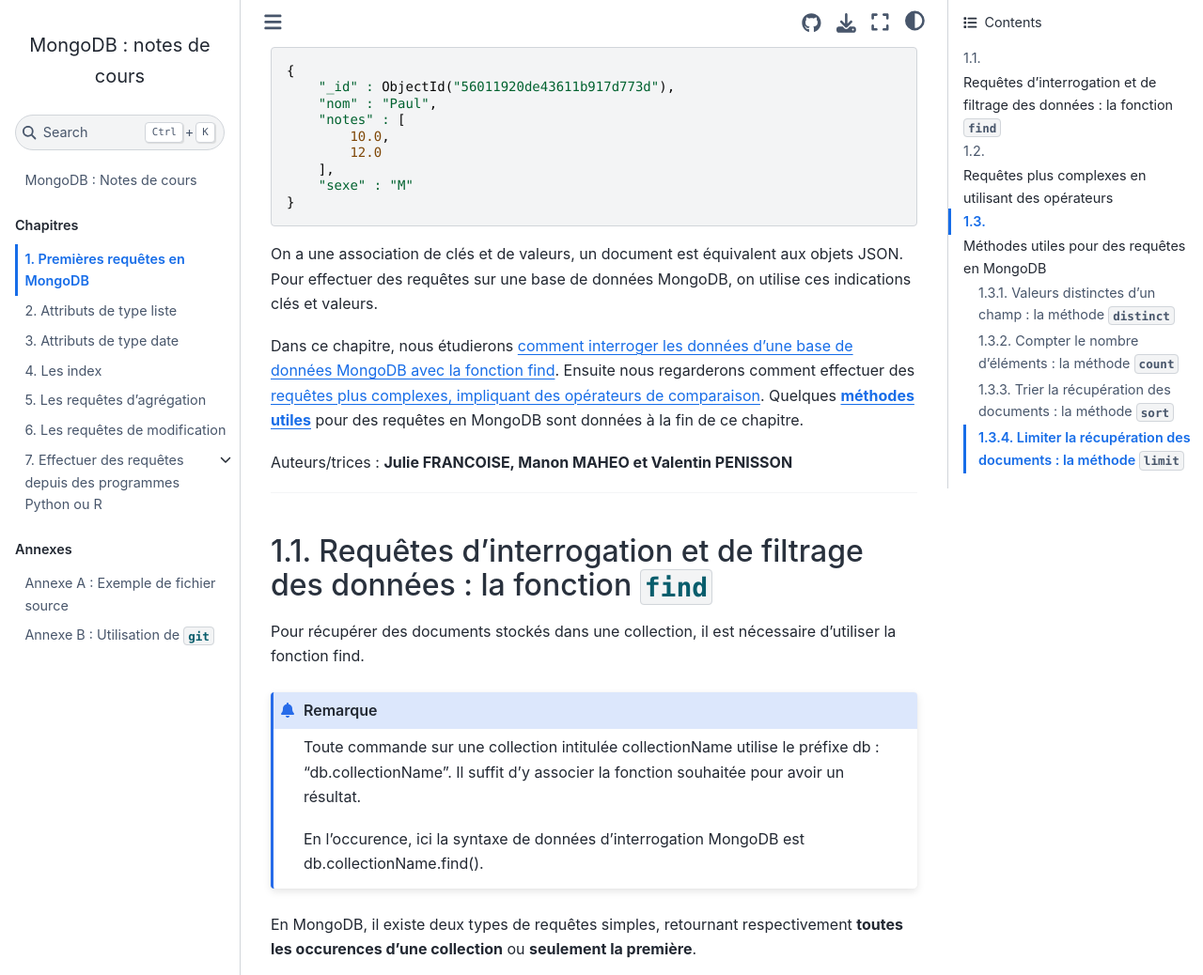
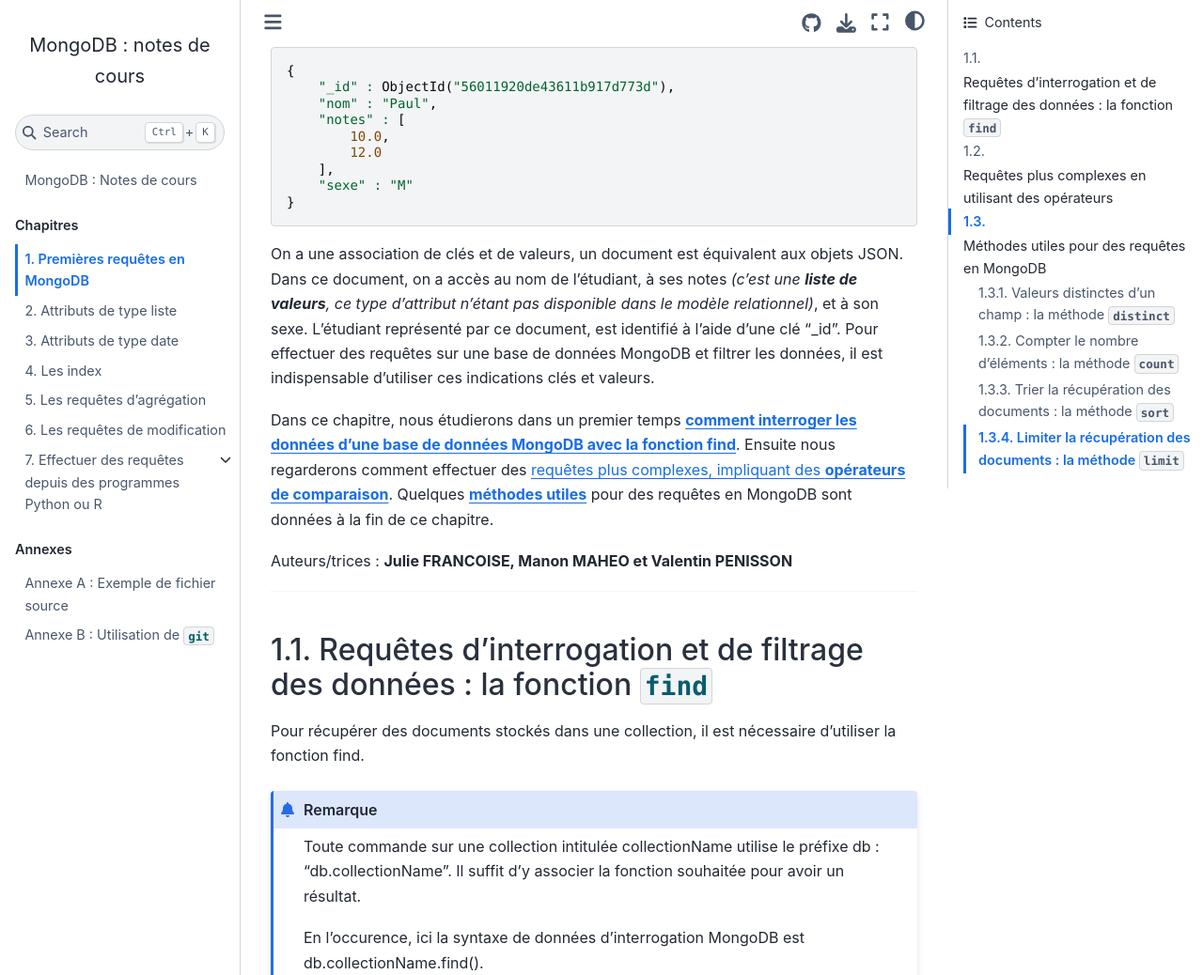
Before and after one commit to rtavenar/mongo_book, a Jupyter Book: the page built from content/01_find.md, in a window 1280 px wide and 1400 px high, scrolled down 582 px, cut to the strip 0-1038 px from the top of the window. Shown: the whole strip at 94% size. Built offline with Jupyter Book 1.0.4 settings and Sphinx 7.4.7 and the Sphinx Book theme 1.1.4, drawn with Linux system fonts in a browser that asks for light colours; some of the changed text lies outside the part shown.

Commit message:
Update 01_find.md

`````diff
--- a/content/01_find.md
+++ b/content/01_find.md
@@ -33,9 +33,9 @@ Tout document appartient à une collection et a un champ appelé "_id" qui ident
 }
 ```
 
-On a une association de clés et de valeurs, un document est équivalent aux objets JSON. Pour effectuer des requêtes sur une base de données MongoDB, on utilise ces indications clés et valeurs.
+On a une association de clés et de valeurs, un document est équivalent aux objets JSON. Dans ce document, on a accès au nom de l'étudiant, à ses notes *(c'est une **liste de valeurs**, ce type d'attribut n'étant pas disponible dans le modèle relationnel)*, et à son sexe. L'étudiant représenté par ce document, est identifié à l'aide d'une clé "_id". Pour effectuer des requêtes sur une base de données MongoDB et filtrer les données, il est indispensable d'utiliser ces indications clés et valeurs.
 
-Dans ce chapitre, nous étudierons [comment interroger les données d'une base de données MongoDB avec la fonction find](#find). Ensuite nous regarderons comment effectuer des [requêtes plus complexes, impliquant des opérateurs de comparaison](#operateurs). Quelques [**méthodes utiles**](#methodes) pour des requêtes en MongoDB sont données à la fin de ce chapitre.
+Dans ce chapitre, nous étudierons dans un premier temps [**comment interroger les données d'une base de données MongoDB avec la fonction find**](#find). Ensuite nous regarderons comment effectuer des [requêtes plus complexes, impliquant des **opérateurs de comparaison**](#operateurs). Quelques [**méthodes utiles**](#methodes) pour des requêtes en MongoDB sont données à la fin de ce chapitre.
 
 Auteurs/trices : **Julie FRANCOISE, Manon MAHEO et Valentin PENISSON**
 
@@ -97,7 +97,7 @@ db.NYfood.find(
 
 ````
 
-Il se peut que pour une clé d'un document, comme par exemple l'adresse d'un restaurant, nous disposons d'un sous-document contenant à la fois les coordonnées GPS et l'adresse postale. Si l'on souhaite poser une condition sur une clé ou plusieurs clés de sous-document, on utilise alors la syntaxe suivante :
+Il se peut que pour une clé d'un document, comme par exemple l'adresse d'un restaurant, nous disposons d'un **sous-document** contenant à la fois les coordonnées GPS et l'adresse postale. Si l'on souhaite **poser une condition sur une clé ou plusieurs clés de sous-document**, on utilise alors la syntaxe suivante :
 
 ```javascript
 db.NYfood.find({"adress.zipcode": "10462"})
@@ -114,7 +114,7 @@ Les résultats que obtenus jusqu’à présent sont parfois assez indigestes, no
 ```javascript
 db.NYfood.find({"cuisine": "Bakery", "borough": "Bronx"}, {"name": true})
 ```
-> C'est l'équivalent du "SELECT name" en SQL. Jusqu'ici, on utilisais le "SELECT *" *(pour all)* c'est-à-dire qu'on récupérait toutes les valeurs de chaque attribut.
+> C'est l'équivalent du "SELECT name" en SQL. Jusqu'ici, on utilisais le "SELECT *" *(pour all)* c'est-à-dire qu'on récupérait toutes les valeurs de chaque clé ou de chaque attribut.
 
 ```{admonition} Embellissez les résultats de la fonction find !
 :class: tip
@@ -378,5 +378,8 @@ On notera qu'il est impossible d'utiliser cette méthode sans faire une requête
 
 ### Limiter la récupération des documents : la méthode `limit`
 
-On peut limiter le nombre de résultats obtenus
+On également limiter le nombre de résultats obtenus avec la méthode limit.
+
+```javascript
 db.NYfood.find({}).limit(2)
+```
`````
